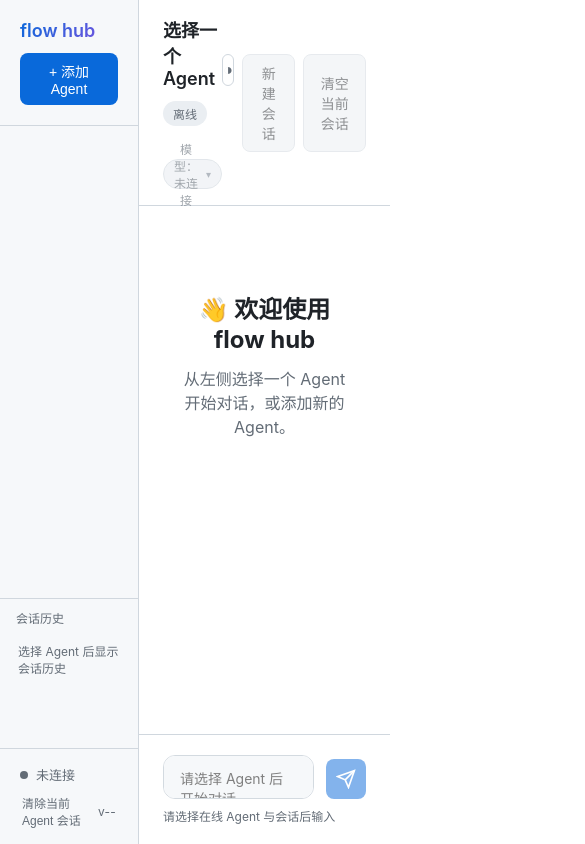
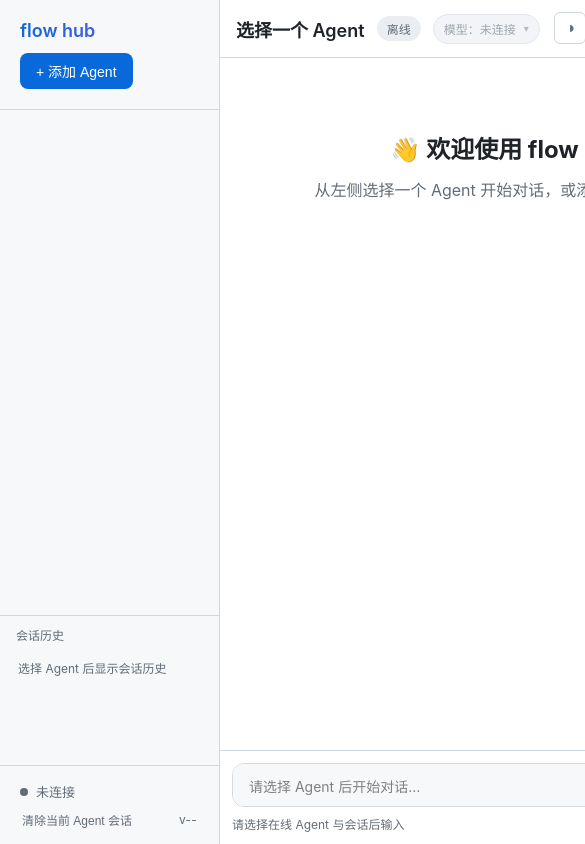
Before and after one commit to chenweil/FlowHub, a website built with Vite: page index.html in a window 390 px wide. Shown: the top 844 px of the page, 585 px wide, since content can reach past the window. Built offline with nearby package versions, Linux system fonts and the light colour scheme.

Commit message:
fix(ui): prevent content scaling on window resize
Add minimum-scale=1.0, maximum-scale=1.0, user-scalable=no to viewport meta,
and set min-width: 800px on #app to match Tauri minWidth config.

```diff
--- a/index.html
+++ b/index.html
@@ -10,7 +10,7 @@
       })();
     </script>
     <link rel="stylesheet" href="/src/styles.css" />
-    <meta name="viewport" content="width=device-width, initial-scale=1.0" />
+    <meta name="viewport" content="width=device-width, initial-scale=1.0, minimum-scale=1.0, maximum-scale=1.0, user-scalable=no" />
     <title>flow hub</title>
   </head>
   <body>
--- a/src/styles.css
+++ b/src/styles.css
@@ -3,6 +3,12 @@
   margin: 0;
   padding: 0;
   box-sizing: border-box;
+}
+
+html,
+body {
+  width: 100%;
+  min-height: 100dvh;
 }
 
 :focus-visible {
@@ -103,23 +109,28 @@ body {
   font-family: -apple-system, BlinkMacSystemFont, 'Segoe UI', Roboto, Oxygen, Ubuntu, sans-serif;
   background: var(--bg-primary);
   color: var(--text-primary);
+  min-height: 100dvh;
   height: 100vh;
   overflow: hidden;
 }
 
 #app {
   display: flex;
+  min-height: 100dvh;
   height: 100vh;
-  width: 100vw;
+  width: 100%;
+  min-width: 800px;
 }
 
 /* 侧边栏 */
 .sidebar {
-  width: 280px;
+  width: clamp(220px, 22vw, 280px);
+  min-width: 200px;
   background: var(--bg-secondary);
   border-right: 1px solid var(--border-color);
   display: flex;
   flex-direction: column;
+  min-height: 0;
 }
 
 .sidebar-header {
@@ -469,6 +480,8 @@ body {
   display: flex;
   flex-direction: column;
   background: var(--bg-primary);
+  min-width: 0;
+  min-height: 0;
 }
 
 /* 工具栏 */
@@ -478,6 +491,7 @@ body {
   justify-content: space-between;
   padding: 16px 24px;
   border-bottom: 1px solid var(--border-color);
+  gap: 12px;
 }
 
 .current-agent {
@@ -485,11 +499,13 @@ body {
   align-items: center;
   flex-wrap: wrap;
   gap: 12px;
+  min-width: 0;
 }
 
 .current-agent h2 {
   font-size: 18px;
   font-weight: 600;
+  min-width: 0;
 }
 
 .badge {
@@ -509,6 +525,8 @@ body {
 .toolbar-actions {
   display: flex;
   gap: 8px;
+  flex-wrap: wrap;
+  justify-content: flex-end;
 }
 
 .model-selector {
@@ -714,15 +732,19 @@ body {
   flex: 1;
   display: flex;
   overflow: hidden;
+  min-width: 0;
+  min-height: 0;
 }
 
 .chat-messages {
   flex: 1;
   overflow-y: auto;
-  padding: 24px;
+  padding: clamp(12px, 2vw, 24px);
   display: flex;
   flex-direction: column;
   gap: 16px;
+  min-width: 0;
+  min-height: 0;
 }
 
 .welcome-message {
@@ -1088,7 +1110,9 @@ body {
 
 /* 工具调用面板 */
 .tool-calls-panel {
-  width: 360px;
+  width: clamp(260px, 30vw, 360px);
+  min-width: 240px;
+  max-width: 48vw;
   background: var(--bg-secondary);
   border-left: 1px solid var(--border-color);
   display: flex;
@@ -1166,7 +1190,7 @@ body {
 
 /* 输入区域 */
 .input-container {
-  padding: 20px 24px;
+  padding: clamp(12px, 2vw, 20px) clamp(12px, 2vw, 24px);
   border-top: 1px solid var(--border-color);
   background: var(--bg-primary);
 }
@@ -1469,3 +1493,67 @@ body {
 ::-webkit-scrollbar-thumb:hover {
   background: var(--text-secondary);
 }
+
+@media (max-width: 1200px) {
+  .sidebar {
+    width: 240px;
+    min-width: 190px;
+  }
+
+  .toolbar {
+    padding: 12px 16px;
+  }
+
+  .tool-calls-panel {
+    width: 300px;
+    max-width: 44vw;
+  }
+
+  .btn-secondary {
+    padding: 6px 12px;
+    font-size: 13px;
+  }
+}
+
+@media (max-width: 960px) {
+  .sidebar {
+    width: 220px;
+    min-width: 180px;
+  }
+
+  .current-agent h2 {
+    max-width: 38vw;
+    white-space: nowrap;
+    overflow: hidden;
+    text-overflow: ellipsis;
+  }
+
+  .chat-container {
+    position: relative;
+  }
+
+  .tool-calls-panel {
+    position: absolute;
+    right: 0;
+    top: 0;
+    bottom: 0;
+    width: min(88vw, 320px);
+    max-width: none;
+    z-index: 30;
+    box-shadow: -12px 0 24px rgba(1, 4, 9, 0.35);
+  }
+}
+
+@media (max-height: 700px) {
+  .sidebar-header {
+    padding: 14px 16px;
+  }
+
+  .toolbar {
+    padding: 12px 16px;
+  }
+
+  .chat-messages {
+    padding: 12px 16px;
+  }
+}
```
